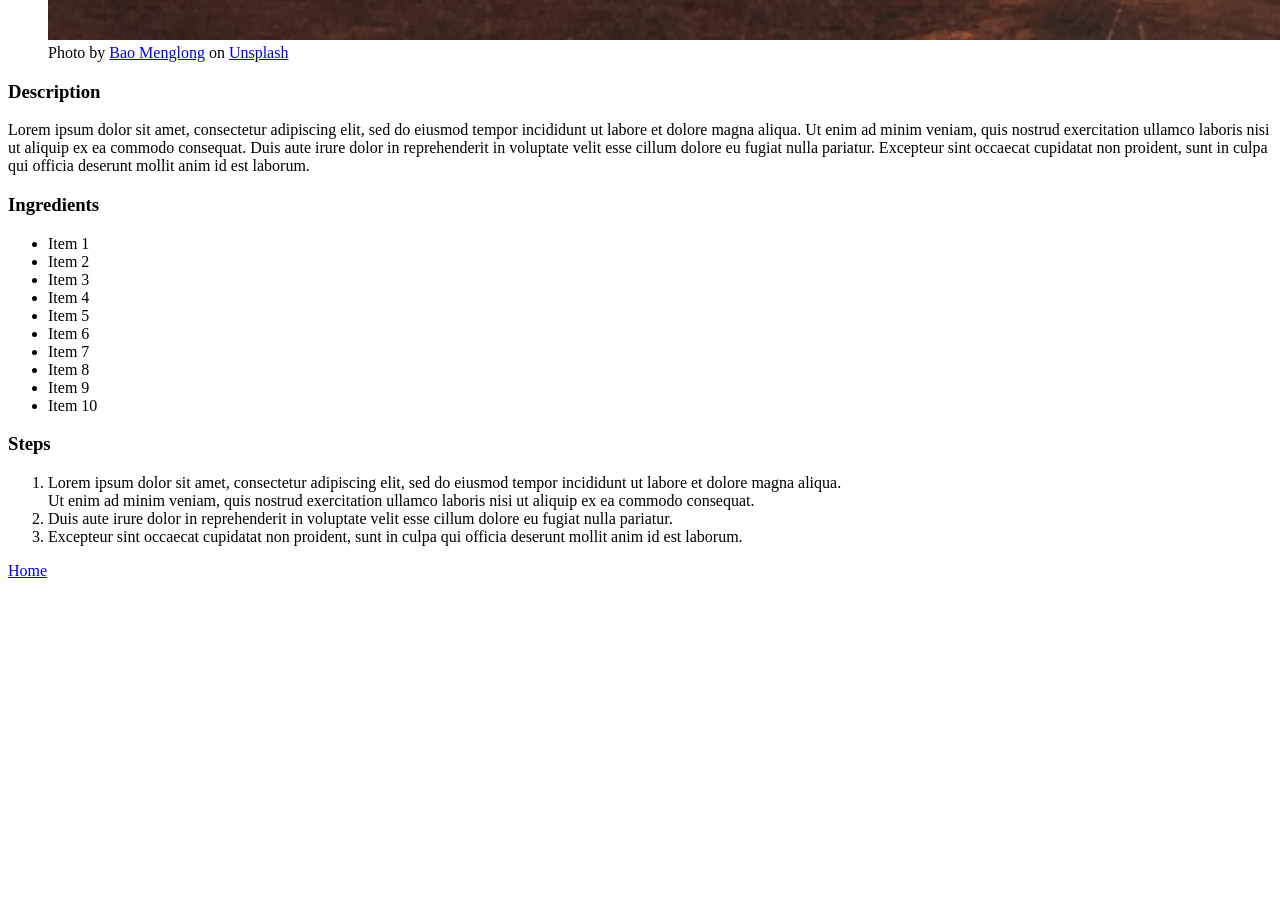
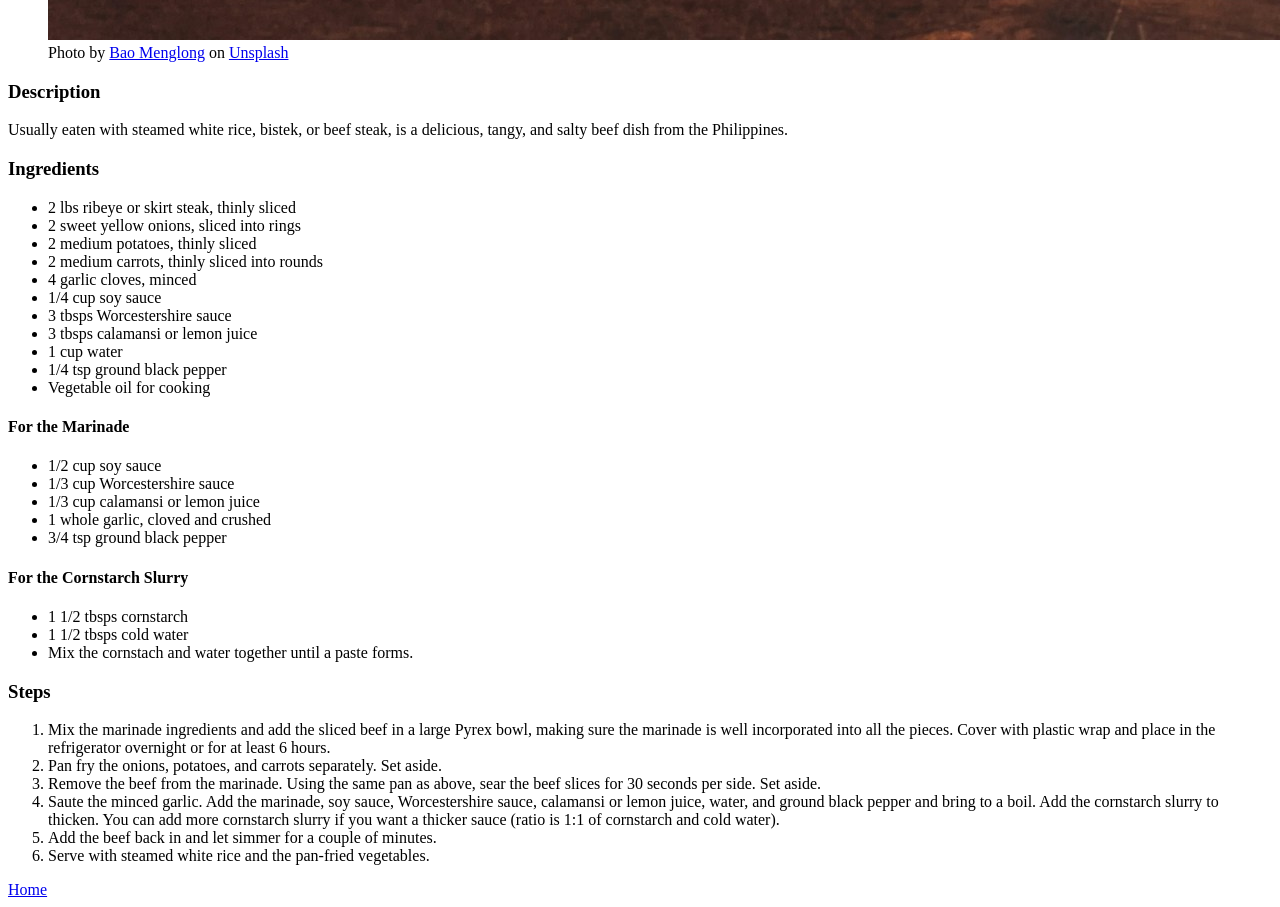
Before and after one commit to novshiel/odin-recipes, a plain HTML site: page recipes/bistek.html in a window 1280 px wide. Shown: the part 2600-3507 px from the top of the page. Before the commit the page ends 3188 px from the top, so only its background shows below. Drawn offline with Linux system fonts and the light colour scheme.

Commit message:
Replace placeholder text with bistek recipe

```diff
--- a/recipes/bistek.html
+++ b/recipes/bistek.html
@@ -17,28 +17,47 @@
     </figure>
 
     <h3>Description</h3>
-      <p>Lorem ipsum dolor sit amet, consectetur adipiscing elit, sed do eiusmod tempor incididunt ut labore et dolore magna aliqua. Ut enim ad minim veniam, quis nostrud exercitation ullamco laboris nisi ut aliquip ex ea commodo consequat. Duis aute irure dolor in reprehenderit in voluptate velit esse cillum dolore eu fugiat nulla pariatur. Excepteur sint occaecat cupidatat non proident, sunt in culpa qui officia deserunt mollit anim id est laborum.</p>
+      <p>Usually eaten with steamed white rice, bistek, or beef steak, is a delicious, tangy, and salty beef dish from the Philippines.</p>
 
     <h3>Ingredients</h3>
       <ul>
-        <li>Item 1</li>
-        <li>Item 2</li>
-        <li>Item 3</li>
-        <li>Item 4</li>
-        <li>Item 5</li>
-        <li>Item 6</li>
-        <li>Item 7</li>
-        <li>Item 8</li>
-        <li>Item 9</li>
-        <li>Item 10</li>
+        <li>2 lbs ribeye or skirt steak, thinly sliced</li>
+        <li>2 sweet yellow onions, sliced into rings</li>
+        <li>2 medium potatoes, thinly sliced</li>
+        <li>2 medium carrots, thinly sliced into rounds</li>
+        <li>4 garlic cloves, minced</li>
+        <li>1/4 cup soy sauce</li>
+        <li>3 tbsps Worcestershire sauce</li>
+        <li>3 tbsps calamansi or lemon juice</li>
+        <li>1 cup water</li>
+        <li>1/4 tsp ground black pepper</li>
+        <li>Vegetable oil for cooking</li>
+      </ul>
+
+      <h4>For the Marinade</h4>
+      <ul>
+        <li>1/2 cup soy sauce</li>
+        <li>1/3 cup Worcestershire sauce</li>
+        <li>1/3 cup calamansi or lemon juice</li>
+        <li>1 whole garlic, cloved and crushed</li>
+        <li>3/4 tsp ground black pepper</li>
+      </ul>
+
+      <h4>For the Cornstarch Slurry</h4>
+      <ul>
+        <li>1 1/2 tbsps cornstarch</li>
+        <li>1 1/2 tbsps cold water</li>
+        <li>Mix the cornstach and water together until a paste forms.</li>
       </ul>
 
     <h3>Steps</h3>
       <ol>
-        <li>Lorem ipsum dolor sit amet, consectetur adipiscing elit, sed do eiusmod tempor incididunt ut labore et dolore magna aliqua.</li>
-        <l1>Ut enim ad minim veniam, quis nostrud exercitation ullamco laboris nisi ut aliquip ex ea commodo consequat.</l1>
-        <li>Duis aute irure dolor in reprehenderit in voluptate velit esse cillum dolore eu fugiat nulla pariatur.</li>
-        <li>Excepteur sint occaecat cupidatat non proident, sunt in culpa qui officia deserunt mollit anim id est laborum.</li>
+        <li>Mix the marinade ingredients and add the sliced beef in a large Pyrex bowl, making sure the marinade is well incorporated into all the pieces. Cover with plastic wrap and place in the refrigerator overnight or for at least 6 hours.</li>
+        <li>Pan fry the onions, potatoes, and carrots separately. Set aside.</li>
+        <li>Remove the beef from the marinade. Using the same pan as above, sear the beef slices for 30 seconds per side. Set aside.</li>
+        <li>Saute the minced garlic. Add the marinade, soy sauce, Worcestershire sauce, calamansi or lemon juice, water, and ground black pepper and bring to a boil. Add the cornstarch slurry to thicken. You can add more cornstarch slurry if you want a thicker sauce (ratio is 1:1 of cornstarch and cold water).</li>
+        <li>Add the beef back in and let simmer for a couple of minutes.</li>
+        <li>Serve with steamed white rice and the pan-fried vegetables.</li>
       </ol>
 
   <a href="../index.html">Home</a>
```
